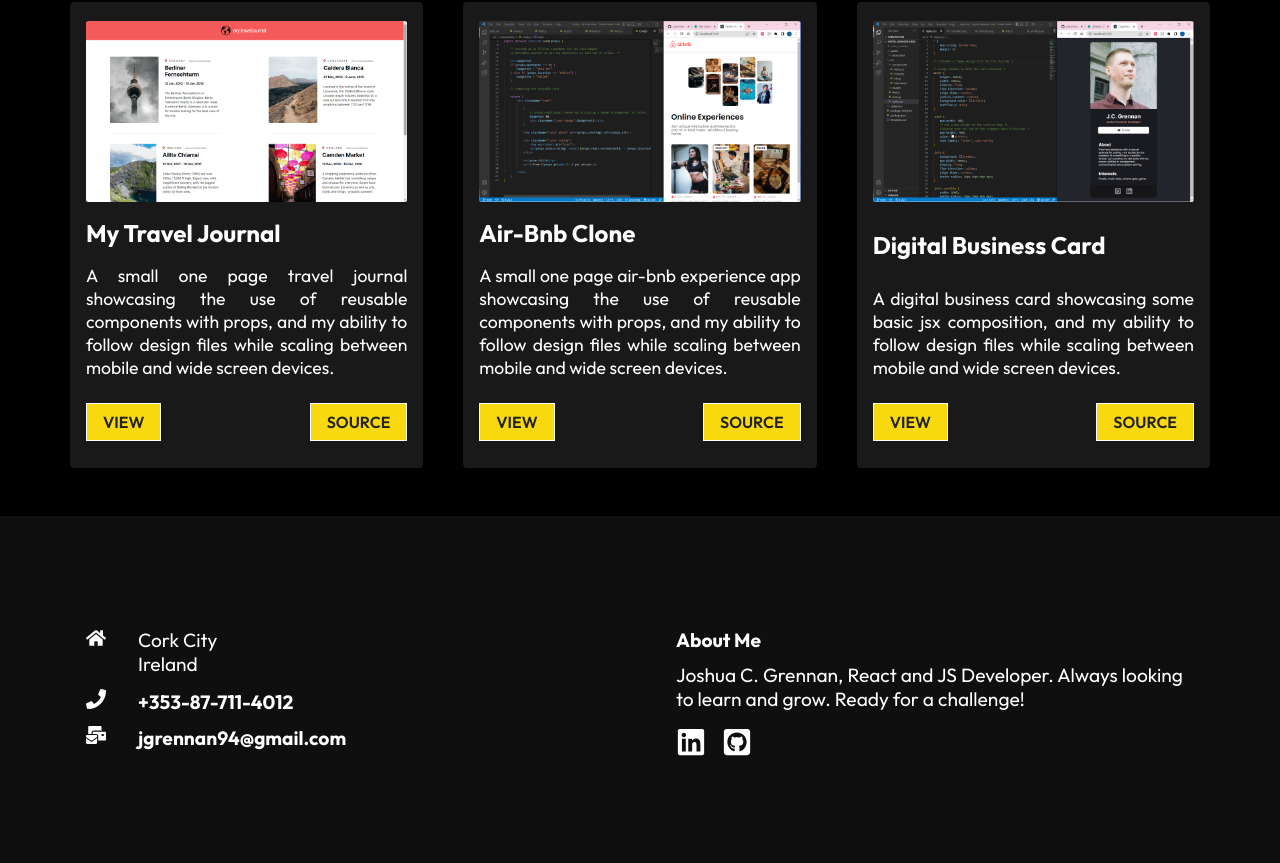
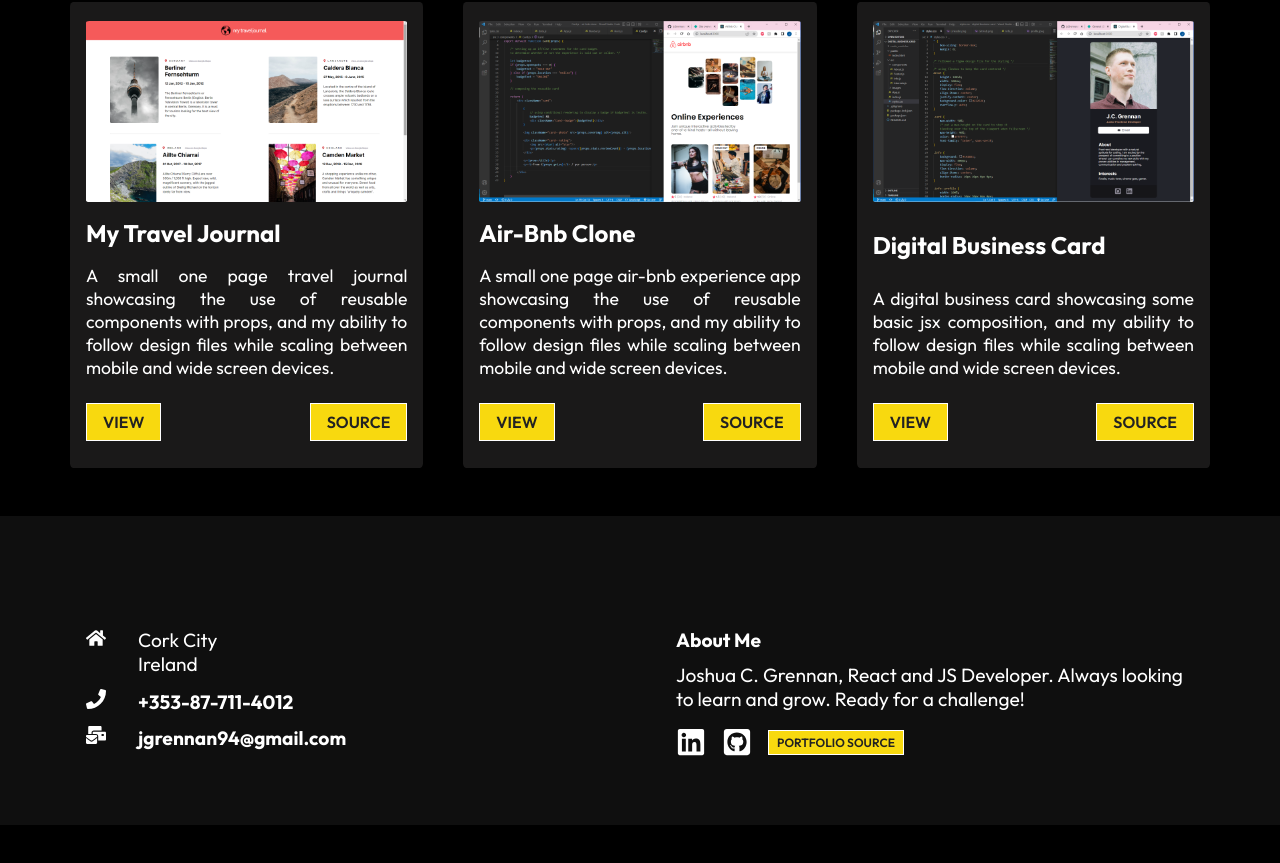
Before and after one commit to jcGrennan/react-portfolio-website, a React (Create React App) app: page / in a window 1280 px wide. Shown: the part 1352-2215 px from the top of the page. After the commit the page ends 2177 px from the top, so only its background shows below. Built offline with nearby package versions, Linux system fonts and the light colour scheme.

Commit message:
added link to portfolio source code

```diff
--- a/src/components/Footer.css
+++ b/src/components/Footer.css
@@ -1,6 +1,6 @@
 .footer {
     width: 100%;
-    padding: 6rem 0;
+    padding: 6rem 0 3rem 0;
     background-color: rgba(19, 19, 19, 0.8);
 }
 
@@ -39,6 +39,8 @@
 
 .footer--social {
     margin-top: 1rem;
+    display: flex;
+    align-items: center;
 }
 
 h4 {
@@ -50,6 +52,13 @@ p {
     font-size: 1.2rem;
 }
 
+.portfolio-source {
+    padding: 4px 8px;
+    font-size: 0.75rem;
+    margin-top: 1px;
+    margin-bottom: 5px;
+}
+
 @media screen and (max-width: 640px) {
     .footer--container {
         grid-template-columns: 1fr;
--- a/src/components/Footer.js
+++ b/src/components/Footer.js
@@ -78,12 +78,23 @@ export default function Footer() {
                             />
                         </a>
 
+                        <a
+                            className="btn portfolio-source"
+                            href="https://github.com/jcGrennan/react-portfolio-website"
+                            target="_blank"
+                            rel="noreferrer"
+                        >
+                            portfolio source
+                        </a>
+
+
                     </div>
 
                 </div>
 
             </div>
 
+
         </div>
     )
 }
```
